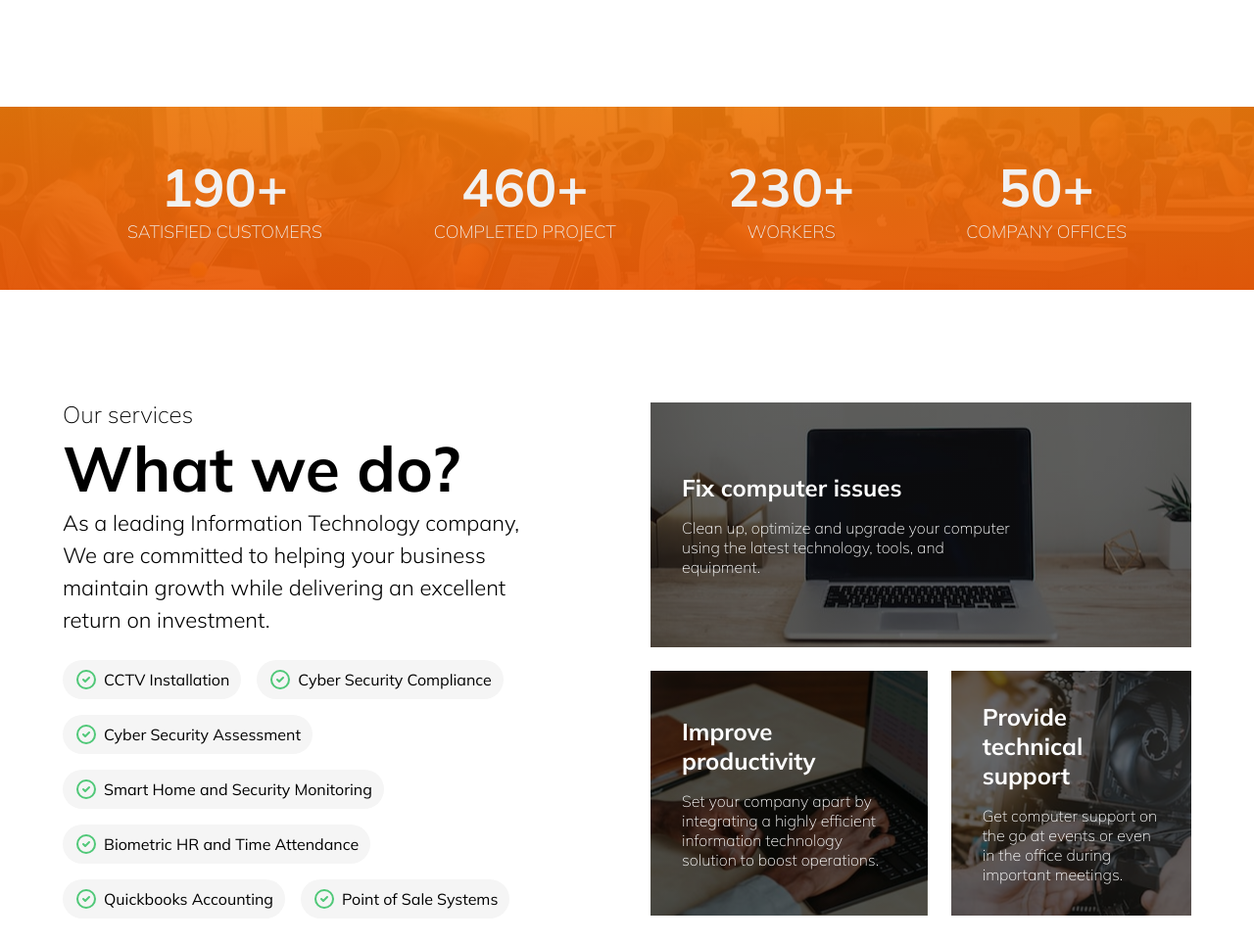
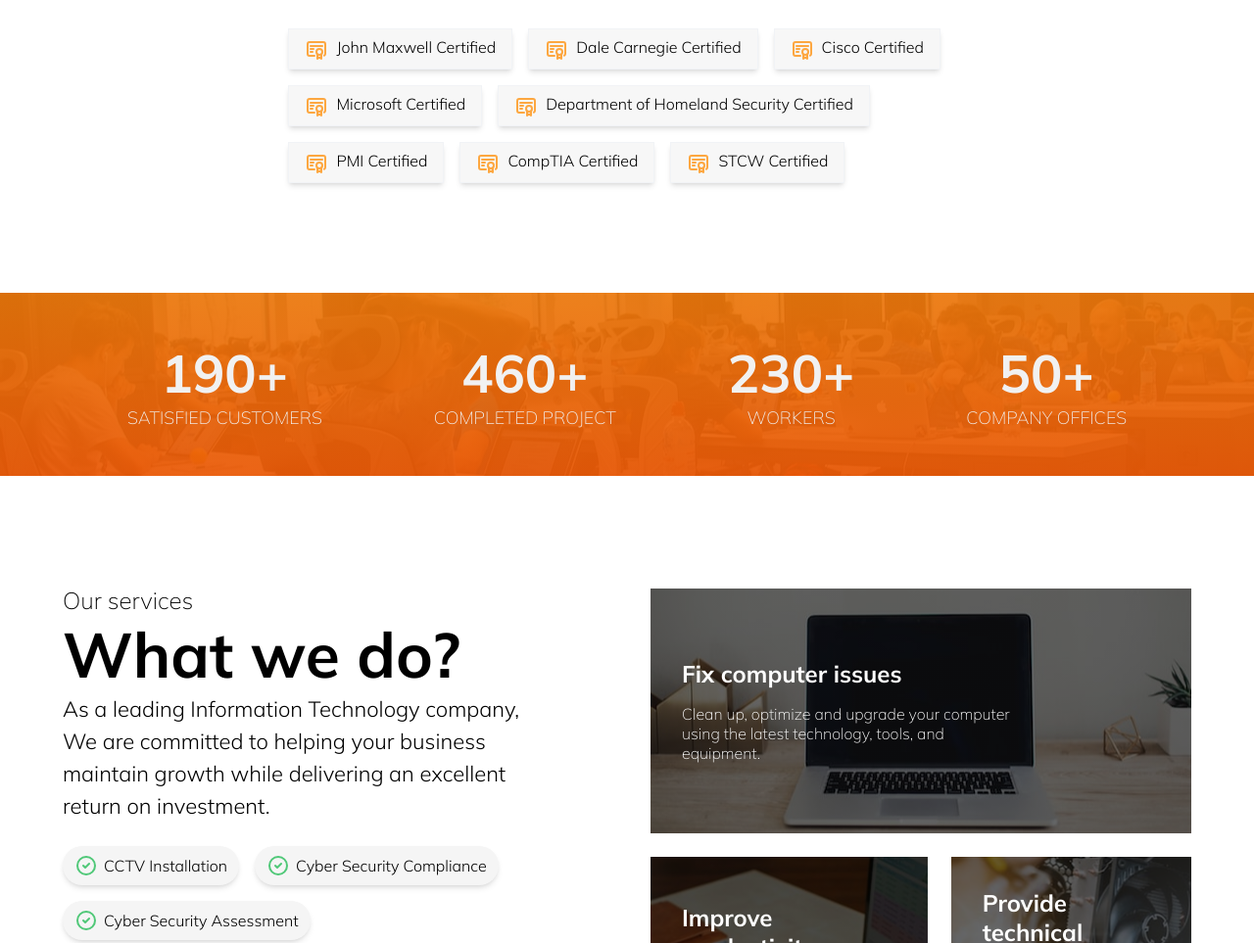
Before and after one commit to RP592/itworksglobal-landing-page, a website built with Parcel: page src/index.html in a window 1280 px wide. Shown: the part 1537-2500 px from the top of the page at 98% size. Built offline with nearby package versions, Linux system fonts and the light colour scheme.

Commit message:
Added certifications

```diff
--- a/src/index.html
+++ b/src/index.html
@@ -142,7 +142,61 @@
               be able to provide the optimum know-how and support to our customers.
             </p>
           </div>
+          <div class="certifications">
+            <div class="card">
+              <div class="icon-and-text-container">
+                <img class="icon" src="../assets/icons/certificate.svg" alt="">
+                John Maxwell Certified
+              </div>
+            </div>
+            <div class="card">
+              <div class="icon-and-text-container">
+                <img class="icon" src="../assets/icons/certificate.svg" alt="">
+                Dale Carnegie Certified
+              </div>
+            </div>
+            <div class="card">
+              <div class="icon-and-text-container">
+                <img class="icon" src="../assets/icons/certificate.svg" alt="">
+                Cisco Certified
+              </div>
+            </div>
+            <div class="card">
+              <div class="icon-and-text-container">
+                <img class="icon" src="../assets/icons/certificate.svg" alt="">
+                Microsoft Certified
+              </div>
+            </div>
+            <div class="card">
+              <div class="icon-and-text-container">
+                <img class="icon" src="../assets/icons/certificate.svg" alt="">
+                Department of Homeland Security Certified
+              </div>
+            </div>
+            <div class="card">
+              <div class="icon-and-text-container">
+                <img class="icon" src="../assets/icons/certificate.svg" alt="">
+                PMI Certified
+              </div>
+            </div>
+            <div class="card">
+              <div class="icon-and-text-container">
+                <img class="icon" src="../assets/icons/certificate.svg" alt="">
+                CompTIA Certified
+              </div>
+            </div>
+            <div class="card">
+              <div class="icon-and-text-container">
+                <img class="icon" src="../assets/icons/certificate.svg" alt="">
+                STCW Certified
+              </div>
+            </div>
+
+
+          </div>
         </div>
+
+      </div>
     </section>
 
 
--- a/src/style.scss
+++ b/src/style.scss
@@ -124,6 +124,10 @@ section {
 
 .strong {
   font-weight: 700;
+}
+
+.box-shadow {
+  box-shadow: 0 4px 6px -1px rgba(0,0,0,.1),0 2px 4px -2px rgba(0,0,0,.1);
 }
 
 // --- SECTIONS --- //
@@ -410,6 +414,30 @@ section {
     margin-top: 24px;
   }
 
+  .certifications {
+    @extend .flex-row;
+    margin-top: 32px;
+    flex-wrap: wrap;
+    gap: 16px;
+  }
+
+  .card {
+    @extend .box-shadow;
+    background-color: #F7F7F7;
+    padding: 8px 16px;
+    display: flex;
+    gap: 8px;
+    align-items: center;
+    flex-shrink: 0;
+    border: 1px solid #F1F3F6;
+    font-weight: 300;
+  }
+
+  .icon-and-text-container {
+    @extend .flex-row;
+    gap: 8px;
+  }
+
   @include mq($from: tablet) {
     margin: 64px 0;
 
@@ -495,6 +523,7 @@ section {
   }
 
   .chip {
+    @extend .box-shadow;
     width: max-content;
     background-color: whitesmoke;
     padding: 8px 12px;
@@ -502,6 +531,7 @@ section {
     display: flex;
     gap: 6px;
     align-items: center;
+    font-weight: 300;
   }
 
   .image-grid {
```
Also changed, not shown: assets/icons/certificate.svg (added).
